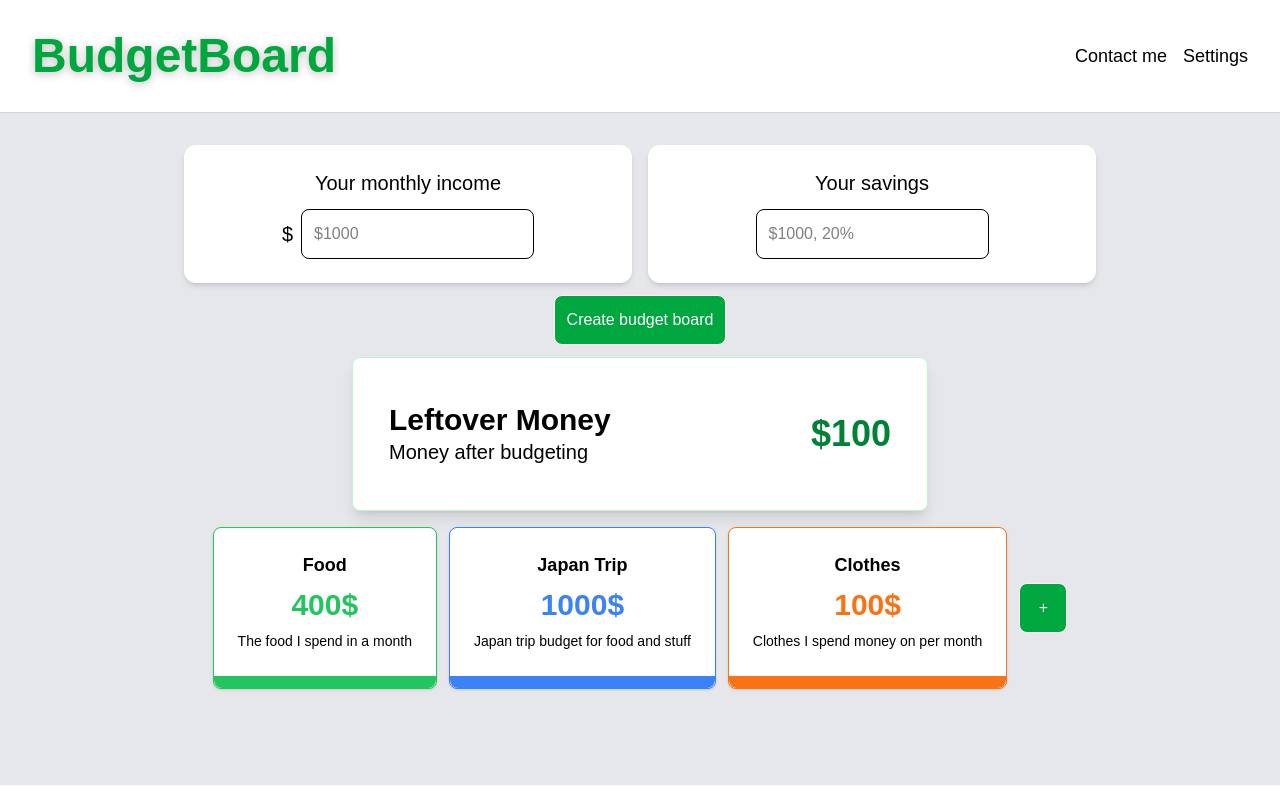
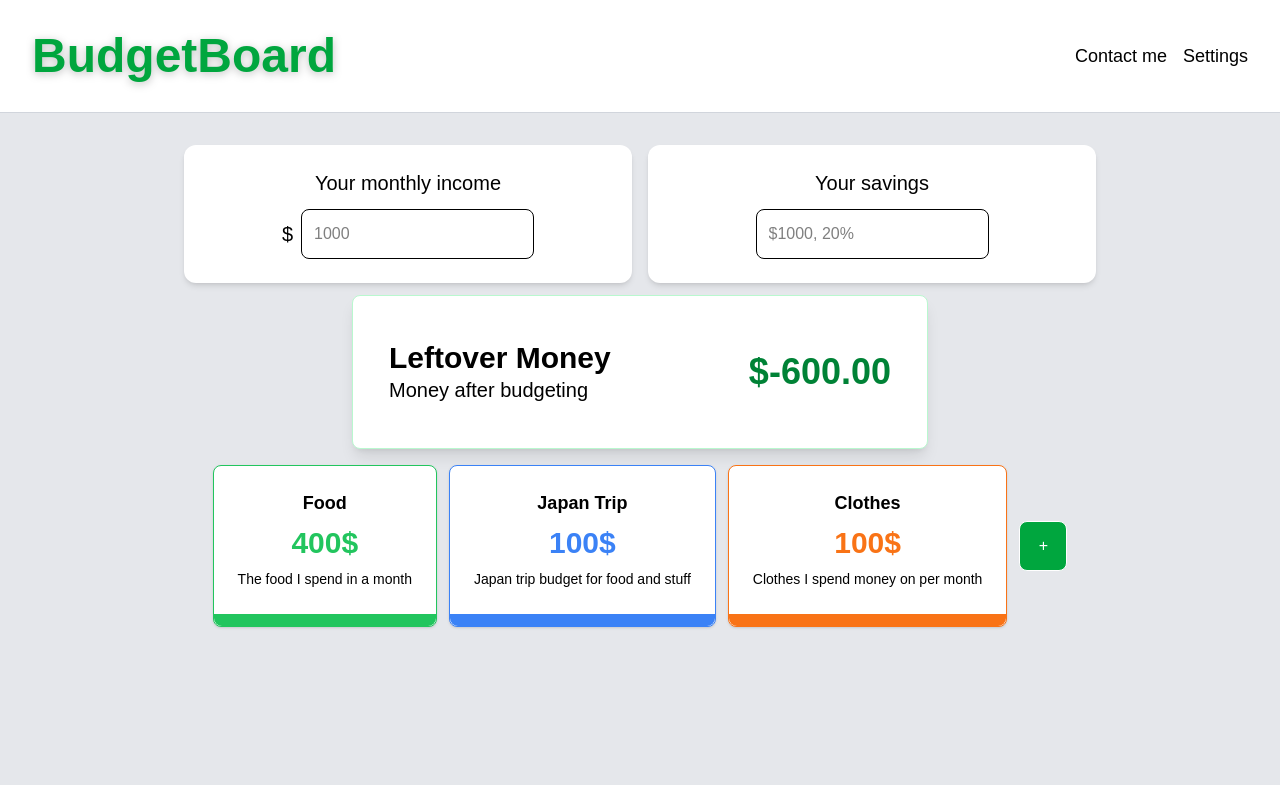
Before and after one commit to rnaveee/budgetboard, a Next.js app: page / in a window 1280 px wide. Built offline with nearby package versions, Linux system fonts and the light colour scheme.

Commit message:
created modal for adding categories

```diff
--- /dev/null
+++ b/src/app/components/BudgetBoard.tsx
@@ -0,0 +1,77 @@
+'use client';
+
+import { useState } from "react";
+import CategoryCard from "./CategoryCard";
+import FreeMoneyCard from "./FreeMoneyCard";
+import IncomeForm from "./IncomeForm";
+import NewCategoryButton from "./NewCategoryButton";
+import SavingsForm from "./SavingsForm";
+import handleCalculation from "../utils/handleCalculation";
+import type Category from "../../types/category";
+import CreateCategoryModal from "./CreateCategoryModal"
+
+const categories: Category[] = [
+  {
+    id: "1",
+    budgetId: "budget-1",
+    name: "Food",
+    budget: 400,
+    description: "The food I spend in a month",
+    color: "#22c55e",
+  },
+  {
+    id: "2",
+    budgetId: "budget-1",
+    name: "Japan Trip",
+    budget: 100,
+    description: "Japan trip budget for food and stuff",
+    color: "#3b82f6",
+  },
+  {
+    id: "3",
+    budgetId: "budget-1",
+    name: "Clothes",
+    budget: 100,
+    description: "Clothes I spend money on per month",
+    color: "#f97316",
+  },
+];
+
+export default function BudgetBoard() {
+  const [income, setIncome] = useState("");
+  const [savings, setSavings] = useState("");
+  const [isCategoryModalOpen, setIsCategoryModalOpen] = useState(false);
+
+
+
+  const leftoverMoney = handleCalculation({
+    income,
+    savings,
+    categories,
+  });
+
+  return (
+    <section className="-mx-4 -mb-4 min-h-[calc(100vh-7rem)] bg-gray-200 px-4 py-6 md:-mx-8 md:-mb-8 md:min-h-[calc(100vh-8rem)] md:px-8 md:py-8">
+      <div className="flex flex-col justify-center gap-4 sm:flex-row">
+        <IncomeForm income={income} onIncomeChange={setIncome} />
+        <SavingsForm savings={savings} onSavingsChange={setSavings} />
+      </div>
+      <div className="flex justify-center mt-3">
+        <FreeMoneyCard leftoverMoney={leftoverMoney} />
+      </div>
+      <div className="flex mt-4 justify-center gap-3 flex-wrap">
+        {categories.map((category) => (
+          <CategoryCard key={category.id} category={category} />
+        ))}
+        <div className="flex w-full justify-center sm:w-auto sm:items-center">
+          <NewCategoryButton onClick={() => setIsCategoryModalOpen(true)}/>
+        </div>
+      </div>
+      {isCategoryModalOpen && (
+        <CreateCategoryModal
+          onClose={() => setIsCategoryModalOpen(false)}
+        />
+      )}
+    </section>
+  );
+}
--- a/src/app/components/CategoryCard.tsx
+++ b/src/app/components/CategoryCard.tsx
@@ -5,8 +5,6 @@ type CategoryCardProps = {
 }
 
 export default function CategoryCard({ category }: CategoryCardProps){
-
-
 
     return (
         <div
--- a/src/app/components/CreateButton.tsx
+++ b/src/app/components/CreateButton.tsx
@@ -5,7 +5,7 @@ export default function DefaultButton(){
         <button
         type="submit"
         className='border rounded-lg p-3 bg-green-600 text-white hover:bg-green-500 active:bg-green-400'>
-            Create budget board
+            Start monthly budget
         </button>
     )
 }
--- /dev/null
+++ b/src/app/components/CreateCategoryModal.tsx
@@ -0,0 +1,57 @@
+
+type CreateCategoryModalProps = {
+    onClose: () => void;
+};
+
+export default function CreateCategoryModal({ onClose }: CreateCategoryModalProps){
+    return(
+        <div className="fixed inset-0 z-50 flex items-center justify-center bg-black/40">
+            <div className="w-full max-w-md rounded-lg bg-white p-6 shadow-lg">
+                <div className="flex items-center justify-between">
+                    <h2 className="text-xl font-semibold">New category</h2>
+                    <button
+                        type="button"
+                        onClick={onClose}
+                        className="justify-center items-center text-red-500"
+                    >
+                        X
+                    </button>
+                </div>
+                <div className="mt-4">
+                    <form className="flex flex-col gap-4">
+                        <label className="flex flex-col gap-1">
+                            <span className="font-medium">Title</span>
+                            <input
+                                type="text"
+                                placeholder="Food"
+                                className="w-full rounded-lg border px-3 py-2 focus:outline-none focus:ring-2 focus:ring-blue-500"
+                            />
+                        </label>
+                        <label className="flex flex-col gap-1">
+                            <span className="font-medium">Budget</span>
+                            <input
+                                type="number"
+                                placeholder="400"
+                                min="0"
+                                className="w-full rounded-lg border px-3 py-2 focus:outline-none focus:ring-2 focus:ring-blue-500"
+                            />
+                        </label>
+                        <label className="flex flex-col gap-1">
+                            <span className="font-medium">Description</span>
+                            <textarea
+                                placeholder="Groceries, restaurants, and coffee"
+                                className="min-h-24 w-full resize-none rounded-lg border px-3 py-2 focus:outline-none focus:ring-2 focus:ring-blue-500"
+                            />
+                        </label>
+                        <button
+                            type="submit"
+                            className="rounded-lg bg-green-600 px-4 py-2 font-medium text-white hover:bg-green-500 active:bg-green-400"
+                        >
+                            Add category
+                        </button>
+                    </form>
+                </div>
+            </div>
+        </div>
+    )
+}
--- a/src/app/components/FreeMoneyCard.tsx
+++ b/src/app/components/FreeMoneyCard.tsx
@@ -1,12 +1,8 @@
 type FreeMoneyCardProps = {
-  income: number;
-  savings: number;
-  categories: {
-    budget: number;
-  }[];
+  leftoverMoney: number;
 };
 
-export default function FreeMoneyCard(){
+export default function FreeMoneyCard({ leftoverMoney }: FreeMoneyCardProps){
 
   return (
         <div className="card w-full max-w-xl bg-white shadow-lg border border-green-200 py-5 px-3">
@@ -15,7 +11,9 @@ export default function FreeMoneyCard(){
                     <h2 className="card-title text-3xl">Leftover Money</h2>
                     <p className="text-xl">Money after budgeting</p>
                 </div>
-                <h1 className="text-4xl font-bold text-green-700">$100</h1>
+                <h1 className="text-4xl font-bold text-green-700">
+                  ${leftoverMoney.toFixed(2)}
+                </h1>
             </div>
         </div>
     )
--- a/src/app/components/IncomeForm.tsx
+++ b/src/app/components/IncomeForm.tsx
@@ -1,28 +1,24 @@
 'use client';
 
-import React, { useState } from 'react';
+type IncomeFormProps = {
+    income: string;
+    onIncomeChange: (income: string) => void;
+};
 
-export default function IncomeForm(){
-
-    const [income, setIncome] = useState("");
-
-    const handleSubmit = (e: React.FormEvent) => {
-        e.preventDefault();
-
-    }
+export default function IncomeForm({ income, onIncomeChange }: IncomeFormProps){
 
     return (
         <div className="bg-white shadow-md rounded-xl p-6 max-w-md w-full flex flex-col items-center">
             <h1 className='text-xl'>Your monthly income</h1>
             <div>
-                <form className="flex flex-col gap-3" onSubmit={ handleSubmit }>
+                <form className="flex flex-col gap-3">
                     <div className="flex items-center gap-2 pt-3">
                         <div className="text-xl">$</div>
                         <input
                         type="number"
-                        placeholder="$1000"
+                        placeholder="1000"
                         value={income}
-                        onChange={(e) => setIncome(e.target.value)}
+                        onChange={(e) => onIncomeChange(e.target.value)}
                         className="border rounded-lg p-3 focus:outline-none focus:ring-2 focus:ring-blue-500"
                         />
                     </div>
--- a/src/app/components/NewCategoryButton.tsx
+++ b/src/app/components/NewCategoryButton.tsx
@@ -1,11 +1,15 @@
 
+type NewCategoryButtonProps = {
+    onClick: () => void;
+}
 
-export default function NewCategoryButton(){
+export default function NewCategoryButton({ onClick }: NewCategoryButtonProps){
 
     return (
         <>
 
             <button
+            onClick={onClick}
             className="w-12 border rounded-lg p-3 bg-green-600 text-white hover:bg-green-500 active:bg-green-400"
             >
                 +
--- a/src/app/components/SavingsForm.tsx
+++ b/src/app/components/SavingsForm.tsx
@@ -1,27 +1,23 @@
 'use client';
 
-import React, { useState } from 'react';
+type SavingsFormProps = {
+    savings: string;
+    onSavingsChange: (savings: string) => void;
+};
 
-export default function IncomeForm(){
-
-    const [income, setIncome] = useState("");
-
-    const handleSubmit = (e: React.FormEvent) => {
-        e.preventDefault();
-
-    }
+export default function SavingsForm({ savings, onSavingsChange }: SavingsFormProps){
 
     return (
         <div className="bg-white shadow-md rounded-xl p-6 max-w-md w-full flex flex-col items-center">
             <h1 className='text-xl'>Your savings</h1>
             <div>
-                <form className="flex flex-col gap-3" onSubmit={ handleSubmit }>
+                <form className="flex flex-col gap-3">
                     <div className="flex items-center gap-2 pt-3">
                         <input
-                        type="string"
+                        type="text"
                         placeholder="$1000, 20%"
-                        value={income}
-                        onChange={(e) => setIncome(e.target.value)}
+                        value={savings}
+                        onChange={(e) => onSavingsChange(e.target.value)}
                         className="border rounded-lg p-3 focus:outline-none focus:ring-2 focus:ring-blue-500"
                         />
                     </div>
--- a/src/app/page.tsx
+++ b/src/app/page.tsx
@@ -1,62 +1,11 @@
 import Header from "./components/Header";
-import IncomeForm from "./components/IncomeForm"
-import CategoryCard from "./components/CategoryCard"
-import SavingsForm from "./components/SavingsForm"
-import CreateButton from "./components/CreateButton"
-import NewCategoryButton from "./components/NewCategoryButton";
-import FreeMoneyCard from "./components/FreeMoneyCard";
+import BudgetBoard from "./components/BudgetBoard";
 
 export default function Home() {
   return (
     <main>
       <Header />
-      <section className="-mx-4 -mb-4 min-h-[calc(100vh-7rem)] bg-gray-200 px-4 py-6 md:-mx-8 md:-mb-8 md:min-h-[calc(100vh-8rem)] md:px-8 md:py-8">
-        <div className='flex flex-col justify-center gap-4 sm:flex-row'>
-          <IncomeForm />
-          <SavingsForm />
-        </div>
-        <div className='flex justify-center mt-3'>
-          <CreateButton />
-        </div>
-        <div className='flex justify-center mt-3'>
-          <FreeMoneyCard />
-        </div>
-        <div className='flex mt-4 justify-center gap-3 flex-wrap'>
-          <CategoryCard
-            category={{
-              id: "1",
-              budgetId: "budget-1",
-              name: "Food",
-              budget: 400,
-              description: "The food I spend in a month",
-              color: "#22c55e",
-            }}
-          />
-          <CategoryCard
-            category={{
-              id: "2",
-              budgetId: "budget-1",
-              name: "Japan Trip",
-              budget: 1000,
-              description: "Japan trip budget for food and stuff",
-              color: "#3b82f6",
-            }}
-          />
-          <CategoryCard
-            category={{
-              id: "3",
-              budgetId: "budget-1",
-              name: "Clothes",
-              budget: 100,
-              description: "Clothes I spend money on per month",
-              color: "#f97316",
-            }}
-          />
-          <div className="flex w-full justify-center sm:w-auto sm:items-center">
-            <NewCategoryButton/>
-          </div>
-        </div>
-      </section>
+      <BudgetBoard />
     </main>
   );
 }
--- /dev/null
+++ b/src/app/utils/handleCalculation.tsx
@@ -0,0 +1,39 @@
+type CategoryBudget = {
+  budget: number;
+};
+
+type CalculationInput = {
+  income: string;
+  savings: string;
+  categories: CategoryBudget[];
+};
+
+function parseMoney(value: string) {
+  return Number(value.replace("$", "").replaceAll(",", "")) || 0;
+}
+
+function getSavingsAmount(income: number, savings: string) {
+  const trimmedSavings = savings.trim();
+
+  if (trimmedSavings.endsWith("%")) {
+    const percentage = Number(trimmedSavings.replace("%", ""));
+    return income * (percentage / 100);
+  }
+
+  return parseMoney(trimmedSavings);
+}
+
+export default function handleCalculation({
+  income,
+  savings,
+  categories,
+}: CalculationInput) {
+  const monthlyIncome = parseMoney(income);
+  const savingsAmount = getSavingsAmount(monthlyIncome, savings);
+  const categoryTotal = categories.reduce(
+    (total, category) => total + category.budget,
+    0
+  );
+
+  return monthlyIncome - savingsAmount - categoryTotal;
+}
```
